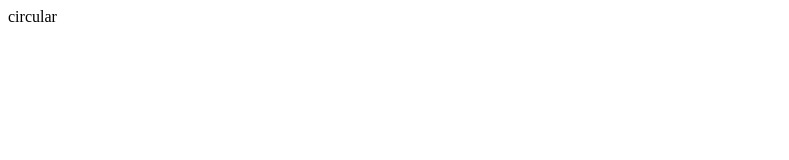
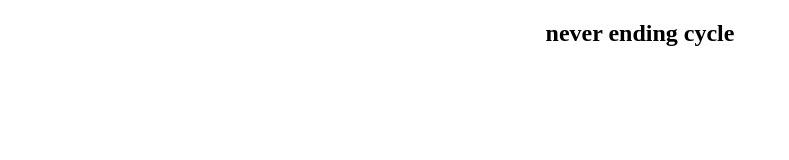
Before and after one commit to metamathink/metamathink.github.io, a plain HTML site: page index.html in a window 1280 px wide. Shown: the whole page, without its empty margins (0-789 px from the left). Drawn offline with Linux system fonts and the light colour scheme.

Commit message:
Update index.html

```diff
--- a/index.html
+++ b/index.html
@@ -8,7 +8,7 @@
   </head>
 
   <body>
-  circular
+  <center><h2> never ending cycle </h2></center>
   </body>
 
 </html>
```
